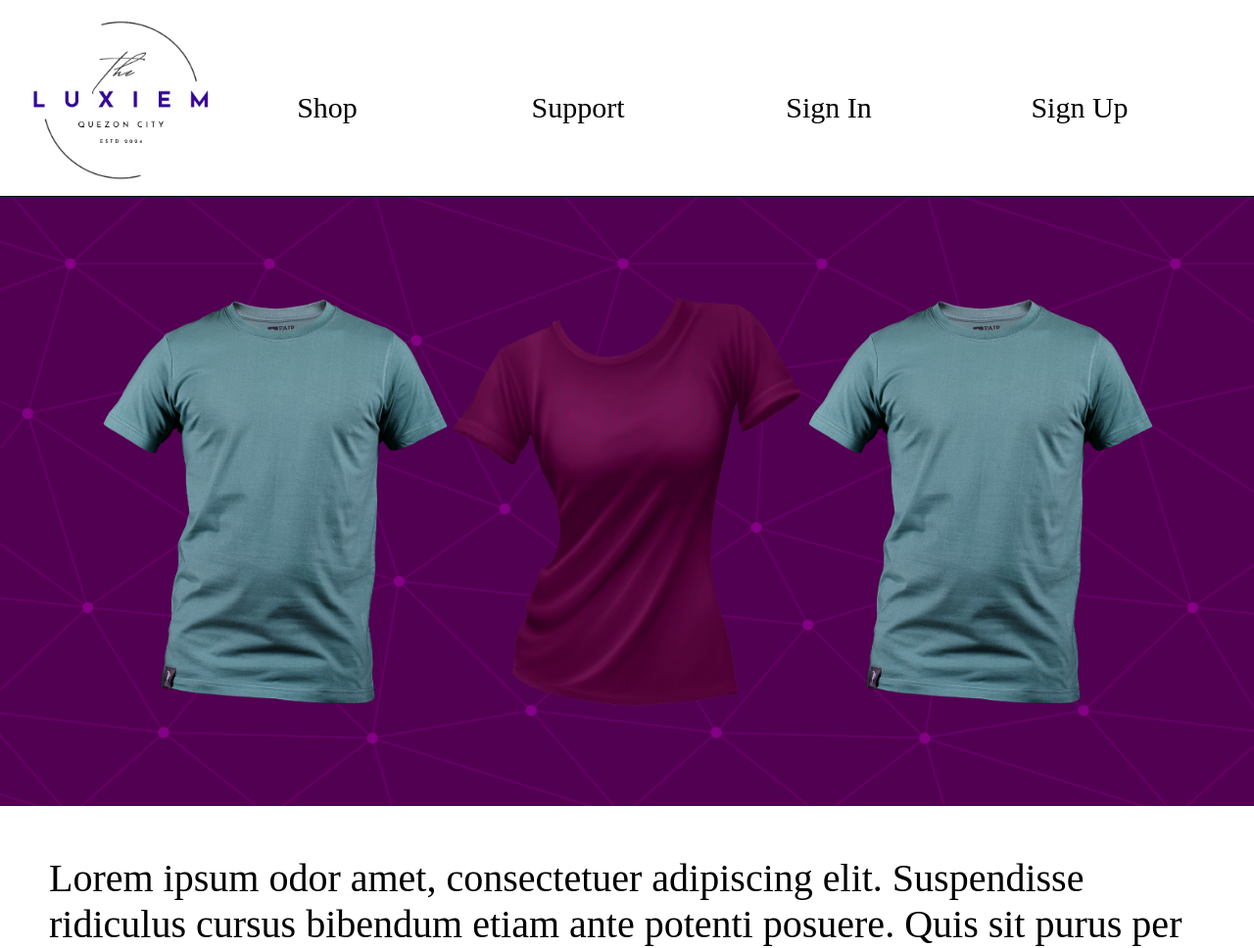
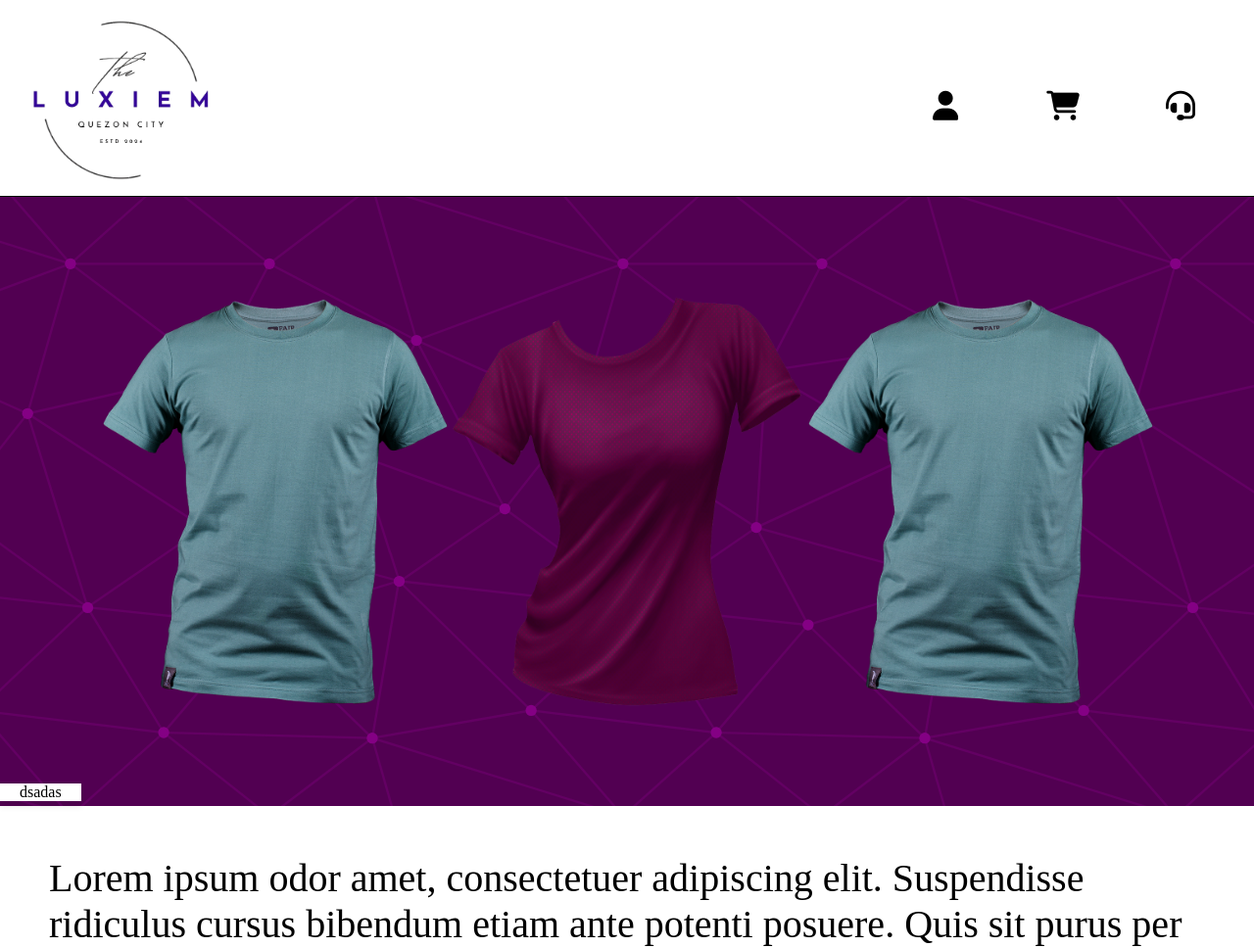
Before and after one commit to Haru126/Luxiem-Clothing, a plain HTML site: page main.html in a window 1280 px wide. Shown: the top 968 px of the page at 98% size. Drawn offline with Linux system fonts and the light colour scheme.

Commit message:
Small Changes

```diff
--- a/main.html
+++ b/main.html
@@ -1,6 +1,8 @@
 <html>
     <head>
         <link rel="stylesheet" href="styles/main.css">
+        <script src="https://kit.fontawesome.com/2c154fe4dc.js" crossorigin="anonymous"></script>
+        <link rel="icon" href="res/Luxiem Logo.png">
         <title>Luxiem Clothing</title>
     </head>
 
@@ -11,18 +13,35 @@
 
         <ul class="taskbarContent">
             <img class="taskbarLogo" src="res/Luxiem Logo.png" alt="">
-            <li class="taskbarBtns">Home</li>
-            <li class="taskbarBtns">Shop</li>
-            <li class="taskbarBtns">Support</li>
-            <li class="taskbarBtns">Sign In</li>
-            <li class="taskbarBtns">Sign Up</li>
+            <li class="taskbarBtns"><i class="fa-solid fa-user"></i></li>
+
+            <li class="taskbarBtns"><i class="fa-solid fa-cart-shopping"></i></li>
+            <li class="taskbarBtns"><i class="fa-solid fa-headset"></i></li>
         </ul>
     </nav>
+
+    <div class="userdropdown">
+        <p>dsadas</p>
+    </div>
 
     <div class="homeslider">
         <img src="res/tshirt1.png" alt="" class="tshirtslides">
         <img src="res/tshirt3.png" alt="" class="tshirtslides">
         <img src="res/tshirt2.png" alt="" class="tshirtslides">
+    </div>
+
+
+
+    <div class="section1">
+        Lorem ipsum odor amet, consectetuer adipiscing elit. Suspendisse ridiculus cursus bibendum etiam ante potenti posuere. Quis sit purus per ex felis finibus. Torquent elementum suscipit porttitor condimentum facilisis tortor dolor curae. Mollis dictum iaculis tempor est duis morbi tempor. Vestibulum suscipit et risus, sed netus consequat scelerisque in. Viverra pellentesque fames facilisi neque vulputate class non ornare molestie. Suspendisse varius tristique imperdiet fermentum leo odio ante. Hendrerit dis nisi finibus ornare consequat iaculis efficitur ridiculus a.
+
+Magna nibh eu hac curae condimentum sagittis convallis. Primis commodo placerat lobortis nibh pulvinar posuere tempor. Ad platea libero montes, dapibus nam habitasse potenti potenti. Donec facilisi ornare gravida facilisi justo. Nulla non dapibus curae rutrum hac nisi nam faucibus. Taciti primis aenean nullam; ut nibh est. Hendrerit est dictum nascetur convallis proin arcu mattis.
+
+Dictum odio ipsum tellus quis ex himenaeos tristique et. Elementum tempor facilisis dolor fermentum cubilia, eu id bibendum. Eu vestibulum congue lorem sed vestibulum vivamus felis. Cubilia luctus ut maximus tincidunt; et efficitur facilisis pretium. Tempor risus cras adipiscing porta, ullamcorper tempor consectetur. At scelerisque sed, dolor congue odio rutrum sit.
+
+Morbi phasellus euismod, ante hac nibh odio tellus. Id litora nam donec molestie; suspendisse felis sollicitudin. Sociosqu placerat aenean ridiculus sed vivamus. Nisi metus proin duis felis sodales neque neque. Suspendisse integer volutpat varius ligula sit integer. Consectetur accumsan imperdiet mi blandit ante blandit ut morbi. Tellus maximus congue feugiat neque tristique ullamcorper amet.
+
+Mi vehicula cursus platea natoque felis dignissim bibendum nullam. Tristique erat fringilla dui ac non sit gravida maximus. Facilisis sociosqu nascetur sit fusce metus. Semper tellus tincidunt condimentum vehicula platea ullamcorper phasellus. Facilisis lobortis nostra semper diam scelerisque tincidunt sed. Aliquam faucibus class commodo, fusce mi purus. Donec accumsan commodo viverra semper; aptent mauris placerat magna hac. Aliquam enim primis, ligula vel proin habitant dis.
     </div>
 
     <div class="section1">
@@ -38,4 +57,5 @@ Mi vehicula cursus platea natoque felis dignissim bibendum nullam. Tristique era
     </div>
 
 
+
 </html>
--- a/styles/main.css
+++ b/styles/main.css
@@ -31,32 +31,47 @@
 .taskBarContent {
     display: flex;
     justify-content: flex-end;
+    height: fit-content;
 }
 
 .taskbarBtns:hover {
-    background: black;
-    color: white;
     cursor: pointer;
 }
 
 .taskbarBtns {
     transition: .5s;
     list-style-type: none;
-    margin-left: 3em;
     padding: 20px;
-    width: 200px;
-    line-height: 40px;
-    height: 40px;
+    width: 50px;
+    height: 100px;
+    line-height: normal;
+    height: fit-content;
     text-align: center;
-    margin: 70px 100px 10px 0;
+    margin: 70px 30px 10px 0;
     color: black;
     font-size: 30px;
+}
+
+.taskbarBtns .fa-solid {
+    line-height: 1.2;
 }
 
 .taskBarLogo{
     animation: slideRight ease-in-out 1s ;
 }
 
+.userdropdown {
+    display: block;
+    position: absolute;
+    top: 100%;
+    left: 0;
+    padding: 0 20px;
+    z-index: 600;
+    background-color: #fff;
+    padding-right: 20px;
+    box-shadow: 0 6px 6px 0 rgba(0, 0, 0, .08);
+    transition: transform .3s;
+}
 .section1{
     margin: 100 0 0 0;
     padding: 50px;
```
